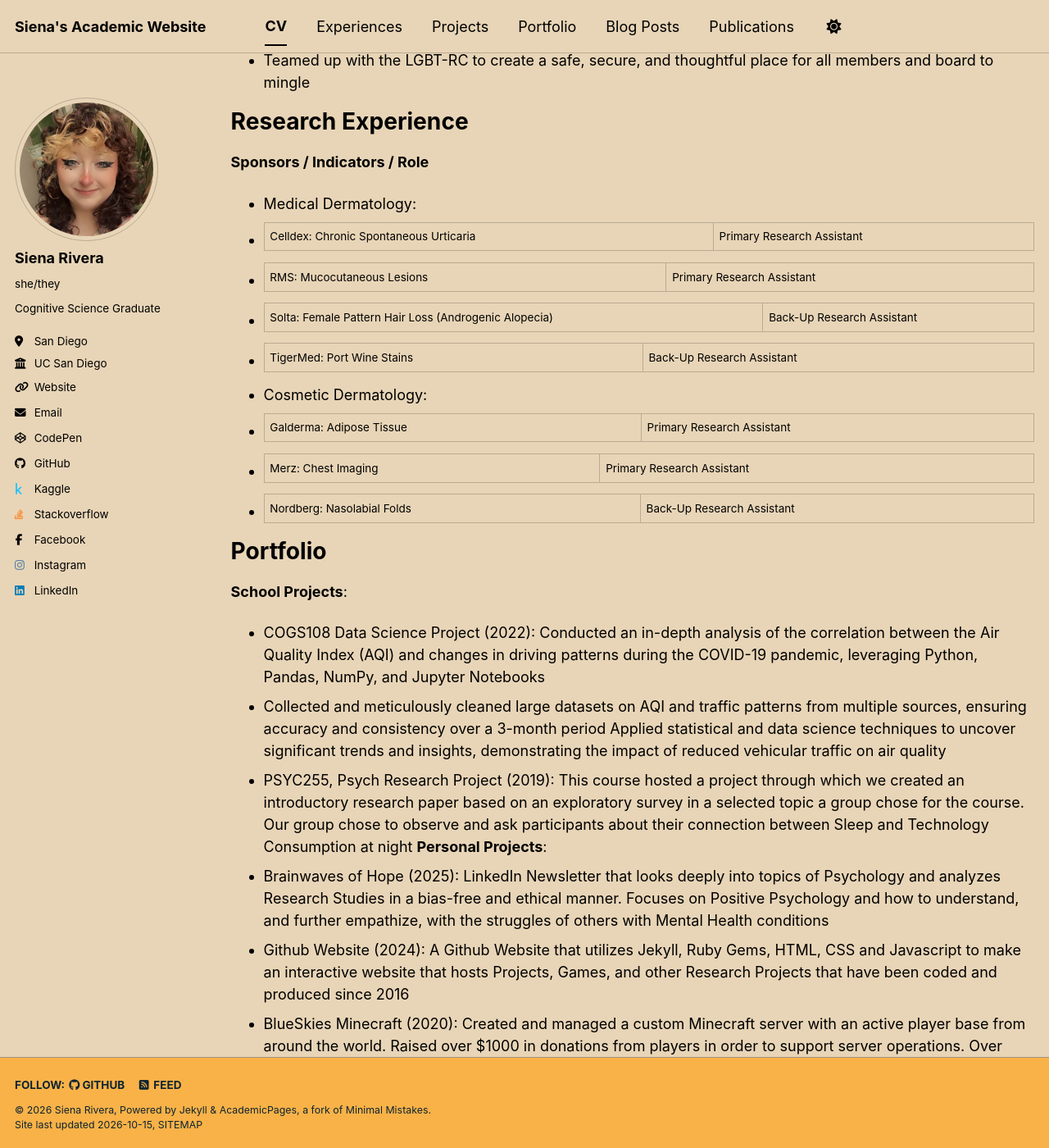
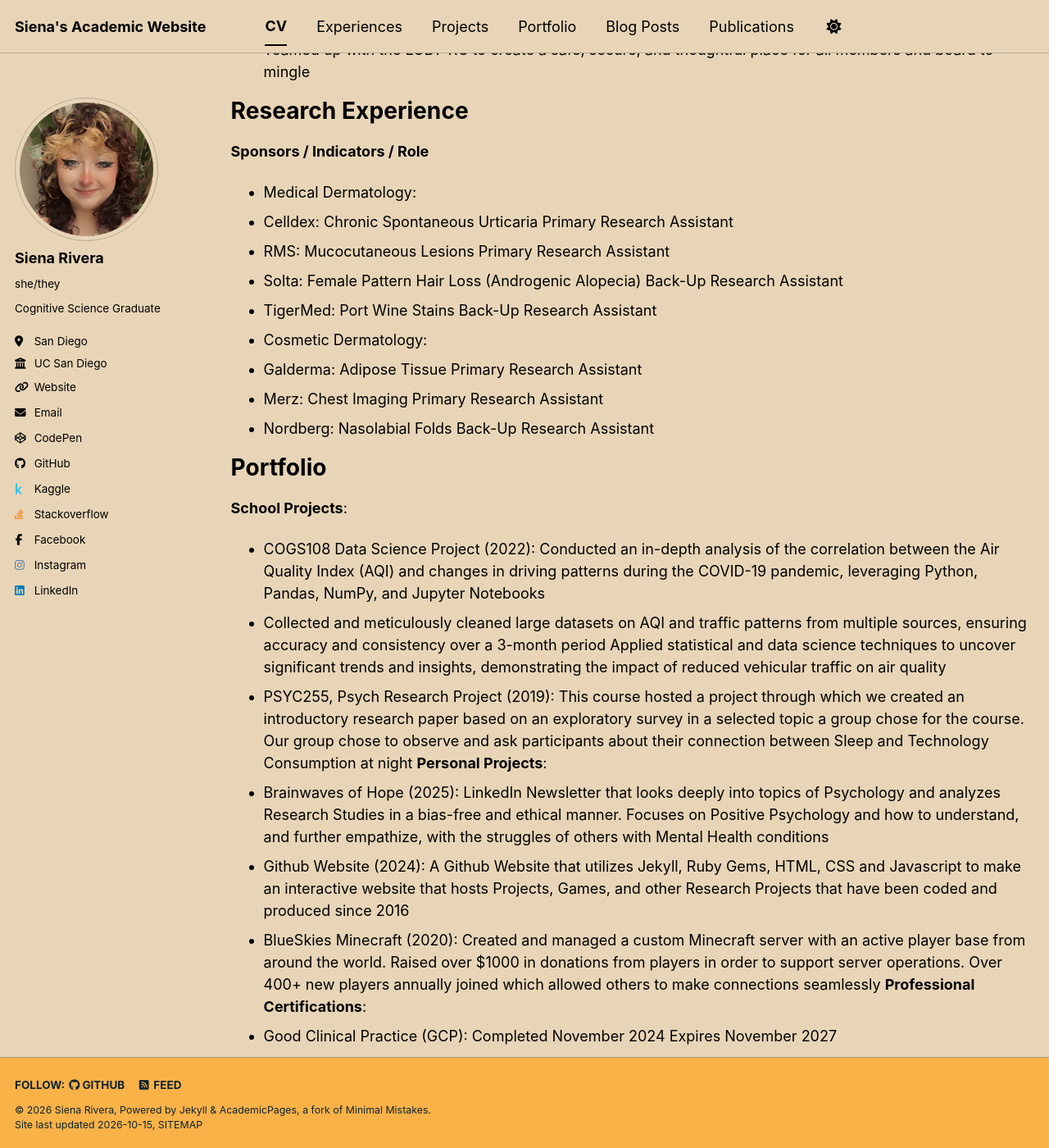
Before and after one commit to BellaIngenue/sienasrivera.github.io, a Jekyll site: the page built from _pages/cv.md, in a window 1280 px wide and 1400 px high, scrolled down 2070 px. Shown: the whole window at 82% size. Built offline with Jekyll 4.4.1, drawn with Linux system fonts in a browser that asks for light colours; a style sheet for code colours, icons or effects is not loaded; some of the changed text lies outside the part shown.

```diff
--- a/_pages/cv.md
+++ b/_pages/cv.md
@@ -73,14 +73,14 @@ Research Experience
 ======
 **Sponsors / Indicators / Role**
 * Medical Dermatology:
- * Celldex: Chronic Spontaneous Urticaria    |    Primary Research Assistant
- * RMS: Mucocutaneous Lesions    |    Primary Research Assistant
- * Solta: Female Pattern Hair Loss (Androgenic Alopecia)    |    Back-Up Research Assistant
- * TigerMed: Port Wine Stains    |    Back-Up Research Assistant
+ * Celldex: Chronic Spontaneous Urticaria    Primary Research Assistant
+ * RMS: Mucocutaneous Lesions    Primary Research Assistant
+ * Solta: Female Pattern Hair Loss (Androgenic Alopecia)    Back-Up Research Assistant
+ * TigerMed: Port Wine Stains    Back-Up Research Assistant
 * Cosmetic Dermatology:
- * Galderma: Adipose Tissue    |    Primary Research Assistant
- * Merz: Chest Imaging    |    Primary Research Assistant
- * Nordberg: Nasolabial Folds    |    Back-Up Research Assistant
+ * Galderma: Adipose Tissue    Primary Research Assistant
+ * Merz: Chest Imaging    Primary Research Assistant
+ * Nordberg: Nasolabial Folds    Back-Up Research Assistant
 
 
 Portfolio
@@ -95,25 +95,24 @@ Applied statistical and data science techniques to uncover significant trends an
 * Github Website (2024): A Github Website that utilizes Jekyll, Ruby Gems, HTML, CSS and Javascript to make an interactive website that hosts Projects, Games, and other Research Projects that have been coded and produced since 2016
 * BlueSkies Minecraft (2020): Created and managed a custom Minecraft server with an active player base from around the world. Raised over $1000 in donations from players in order to support server operations. Over 400+ new players annually joined which allowed others to make connections seamlessly
 **Professional Certifications**:
-* Good Clinical Practice (GCP): Completed November 2024 | Expires November 2027
-* Mayo Clinic Issued IATA: Completed February  2025  |  Expires February 2027
+* Good Clinical Practice (GCP): Completed November 2024   Expires November 2027
+* Mayo Clinic Issued IATA: Completed February  2025   Expires February 2027
 
 
+Projects
+======
+  <ul>{% for post in site.projects reversed %}
+    {% include archive-single-talk-cv.html  %}
+  {% endfor %}</ul>
+
+Experiences
+======
+  <ul>{% for post in site.experiences reversed %}
+    {% include archive-single-cv.html %}
+  {% endfor %}</ul>
 
 Publications
 ======
   <ul>{% for post in site.publications reversed %}
     {% include archive-single-cv.html %}
   {% endfor %}</ul>
-
-Talks
-======
-  <ul>{% for post in site.talks reversed %}
-    {% include archive-single-talk-cv.html  %}
-  {% endfor %}</ul>
-
-Teaching
-======
-  <ul>{% for post in site.teaching reversed %}
-    {% include archive-single-cv.html %}
-  {% endfor %}</ul>
```
Also changed, not shown: other parts of _pages/cv.md (+1 -1 lines), _data/authors.yml (+5 -15 lines), _pages/about.md (+1 -1 lines).
